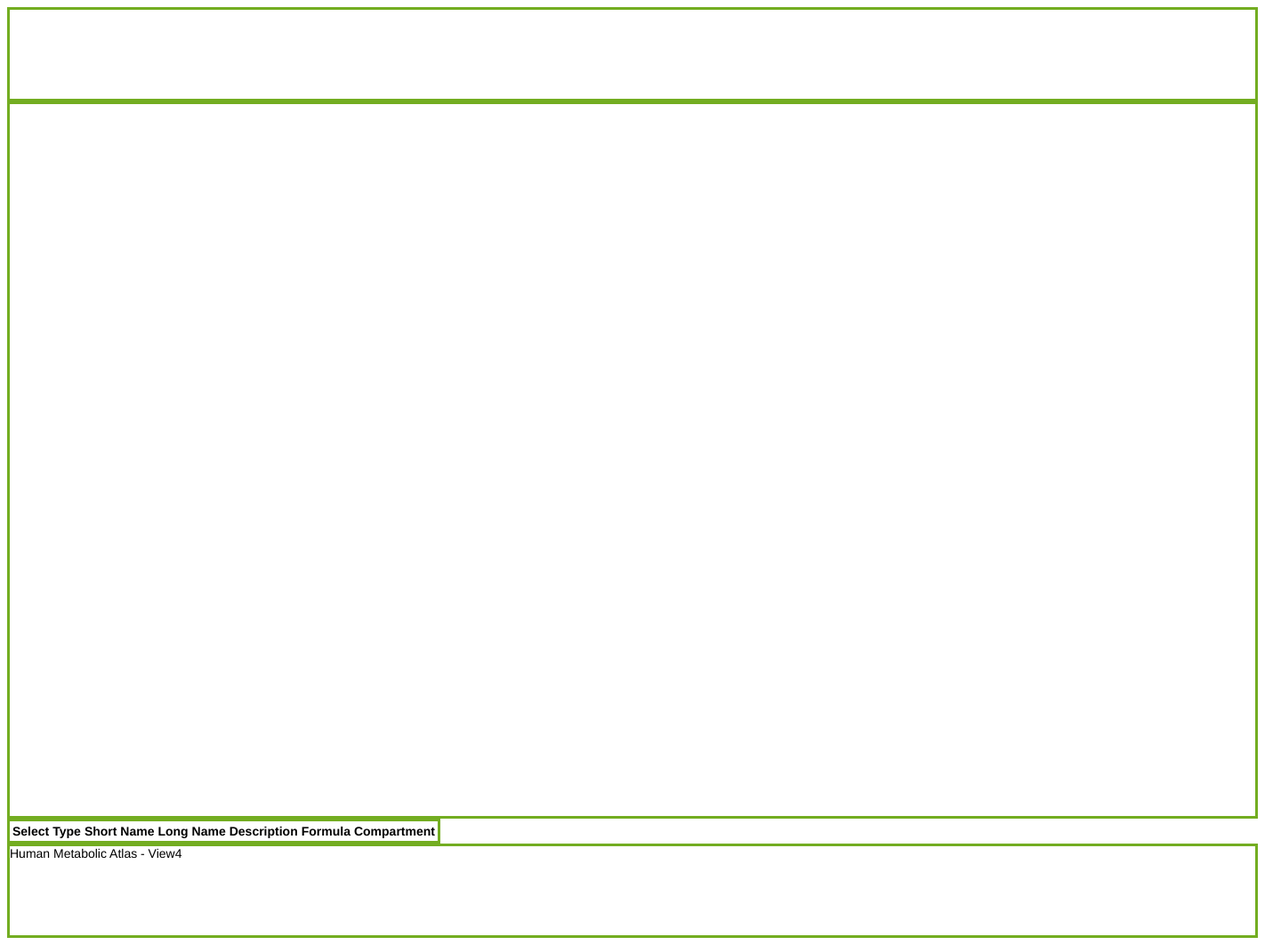
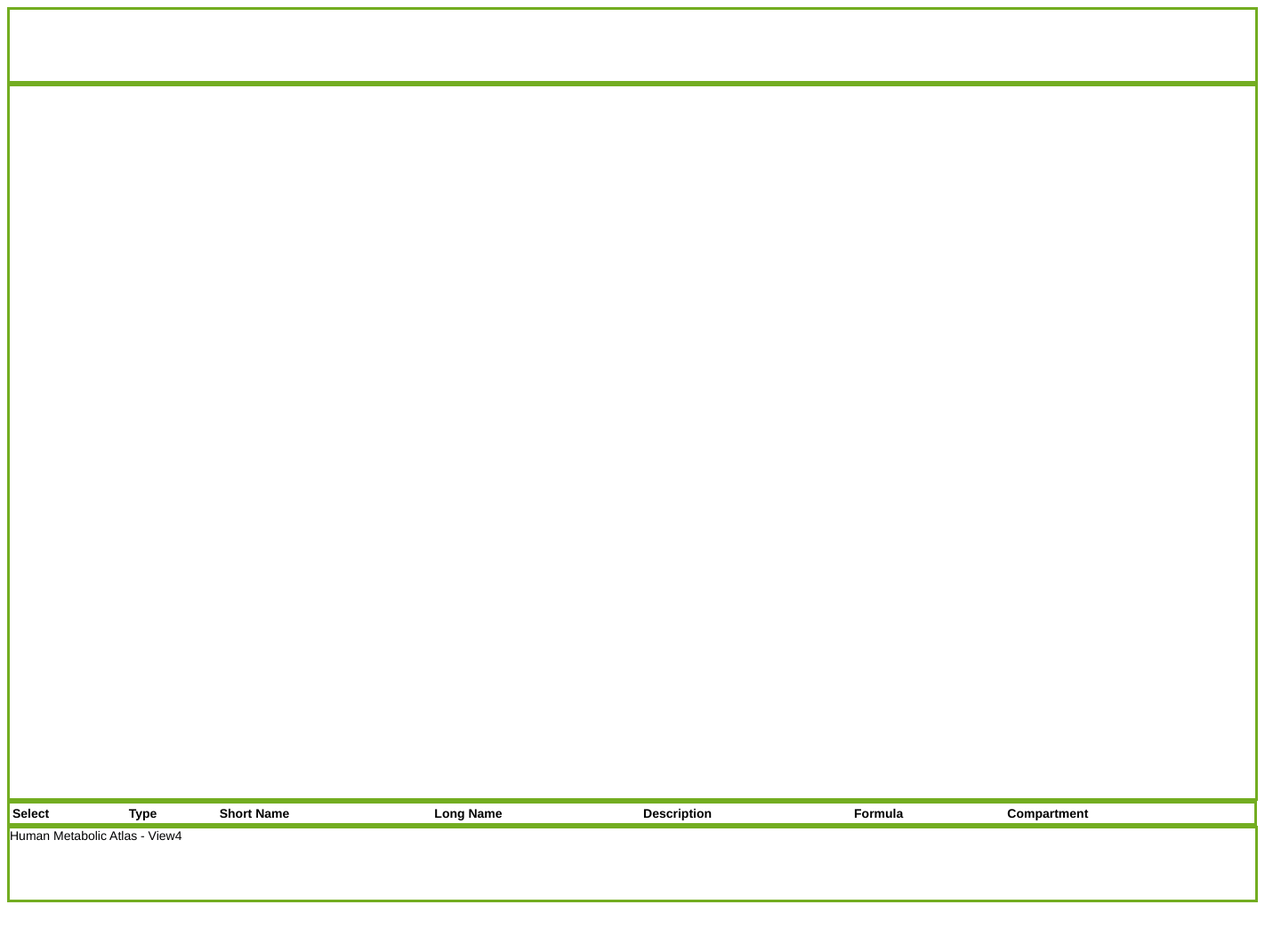
Before and after one commit to fossabot/MetabolicAtlas, a Flask app: page /view4 in a window 1440 px wide. Shown: the whole page at 89% size. After the commit the page ends 1014 px from the top, so only its background shows below. Run offline with Flask 2, Linux system fonts and the light colour scheme; lists and menus that the app fills with data are empty; some libraries are stand-ins or nearby versions.

Commit message:
Lena ensured the header and footer used the same css element and make the reactioncomponenttable the same width as the rest of the page

```diff
--- a/hma_frontend/static/css/style.css
+++ b/hma_frontend/static/css/style.css
@@ -2,17 +2,10 @@ body {
   font: 14px helvetica neue, helvetica, arial, sans-serif;
 }
 
-#logo {
+#logo, #footer {
     position: static;
     width: 1400px;
-    height: 100px;
-    border: 3px solid #73AD21;
-}
-
-#footer {
-    position: static;
-    width: 1400px;
-    height: 100px;
+    height: 80px;
     border: 3px solid #73AD21;
 }
 
@@ -25,8 +18,8 @@ body {
 
 #ReactionComponentTable {
   position: static;
+  width: 1405px;
   border: 3px solid #73AD21;
-  background: rgba( 0, 0, 0, 0 );
 }
 
 #ReactionComponentTable tr:nth-child(even) {
--- a/hma_frontend/templates/view4.html
+++ b/hma_frontend/templates/view4.html
@@ -3,7 +3,7 @@
 <head>
 <link href="../static/css/style.css" rel="stylesheet" />
 <meta charset=utf-8 />
-<title>View 4</title>
+<title>View 4 - Connected metabolites</title>
 <script src="http://ajax.googleapis.com/ajax/libs/jquery/1/jquery.min.js"></script>
 <script src="http://cytoscape.github.io/cytoscape.js/api/cytoscape.js-latest/cytoscape.min.js"></script>
 <script src="https://ajax.googleapis.com/ajax/libs/angularjs/1.2.16/angular.min.js"></script>
@@ -16,7 +16,7 @@
 </head>
 <body ng-controller="v4ElemsCtrl">
   <div id="logo">
-    <svg viewBox="0 0 1200 100" class="icon">
+    <svg viewBox="0 0 1400 200" class="icon">
        <use xlink:href="../static/images/logo.svg#hmaLogo"></use>
     </svg>
   </div>
```
Also changed, not shown: hma_frontend/static/images/logo.svg.
